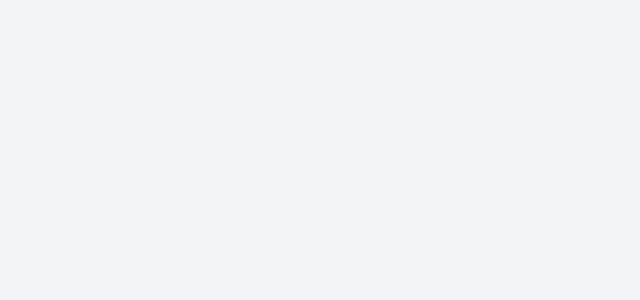
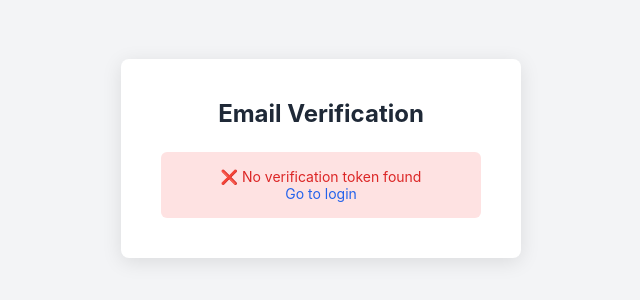
Before and after one commit to 0xyChar/signup_system, a Vue app in the folder frontend/: page /verify-email in a window 1280 px wide. Before the commit this address had no page. Shown: the part 242-542 px from the top of the page, without its empty margins (319-959 px from the left). Built offline with nearby package versions, Linux system fonts and the light colour scheme.

Commit message:
Adding Email Verification

```diff
--- /dev/null
+++ b/frontend/src/pages/VerifyEmail.vue
@@ -0,0 +1,97 @@
+<template>
+  <div class="auth-container">
+    <div class="auth-box">
+      <h2 class="auth-title">Email Verification</h2>
+
+      <div v-if="loading" class="loading">
+        Verifying your email...
+      </div>
+
+      <div v-if="verified" class="success">
+        ✅ Email verified successfully!
+        <br>
+        <router-link to="/login" style="color: #2563eb; text-decoration: none;">
+          Click here to login
+        </router-link>
+      </div>
+
+      <div v-if="error" class="error-message">
+        ❌ {{ error }}
+        <br>
+        <router-link to="/login" style="color: #2563eb; text-decoration: none;">
+          Go to login
+        </router-link>
+      </div>
+    </div>
+  </div>
+</template>
+
+<script setup lang="ts">
+import { ref, onMounted } from 'vue'
+import { useRoute } from 'vue-router'
+import api from '../services/api'
+
+const route = useRoute()
+const loading = ref(true)
+const verified = ref(false)
+const error = ref('')
+
+onMounted(async () => {
+  const token = route.query.token
+
+  if (!token) {
+    error.value = 'No verification token found'
+    loading.value = false
+    return
+  }
+
+  try {
+    const response = await api.post('auth/verify-email/', { token })
+    verified.value = true
+    loading.value = false
+  } catch (err: any) {
+    error.value = err.response?.data?.message || 'Verification failed'
+    loading.value = false
+  }
+})
+</script>
+
+<style scoped>
+.auth-container {
+  min-height: 100vh;
+  display: flex;
+  align-items: center;
+  justify-content: center;
+  background: #f3f4f6;
+}
+.auth-box {
+  background: white;
+  padding: 40px;
+  border-radius: 8px;
+  box-shadow: 0 4px 20px rgba(0,0,0,0.1);
+  max-width: 400px;
+  width: 100%;
+  text-align: center;
+}
+.auth-title {
+  font-size: 24px;
+  font-weight: bold;
+  margin-bottom: 24px;
+}
+.success {
+  color: #16a34a;
+  padding: 16px;
+  background: #dcfce7;
+  border-radius: 6px;
+}
+.error-message {
+  color: #dc2626;
+  padding: 16px;
+  background: #fee2e2;
+  border-radius: 6px;
+}
+.loading {
+  color: #2563eb;
+  padding: 16px;
+}
+</style>
--- a/frontend/src/router/index.ts
+++ b/frontend/src/router/index.ts
@@ -2,10 +2,12 @@ import { createRouter, createWebHistory } from 'vue-router'
 import Login from '../pages/Login.vue'
 import Signup from '../pages/Signup.vue'
 import Dashboard from '../pages/Dashboard.vue'
+import VerifyEmail from '../pages/VerifyEmail.vue'
 
 const routes = [
     { path: '/login', component: Login },
     { path: '/signup', component: Signup },
+    { path: '/verify-email', component: VerifyEmail },
     { path: '/dashboard', component: Dashboard, meta: { requiresAuth: true } },
     { path: '/', redirect: '/login' }
 ]
```
